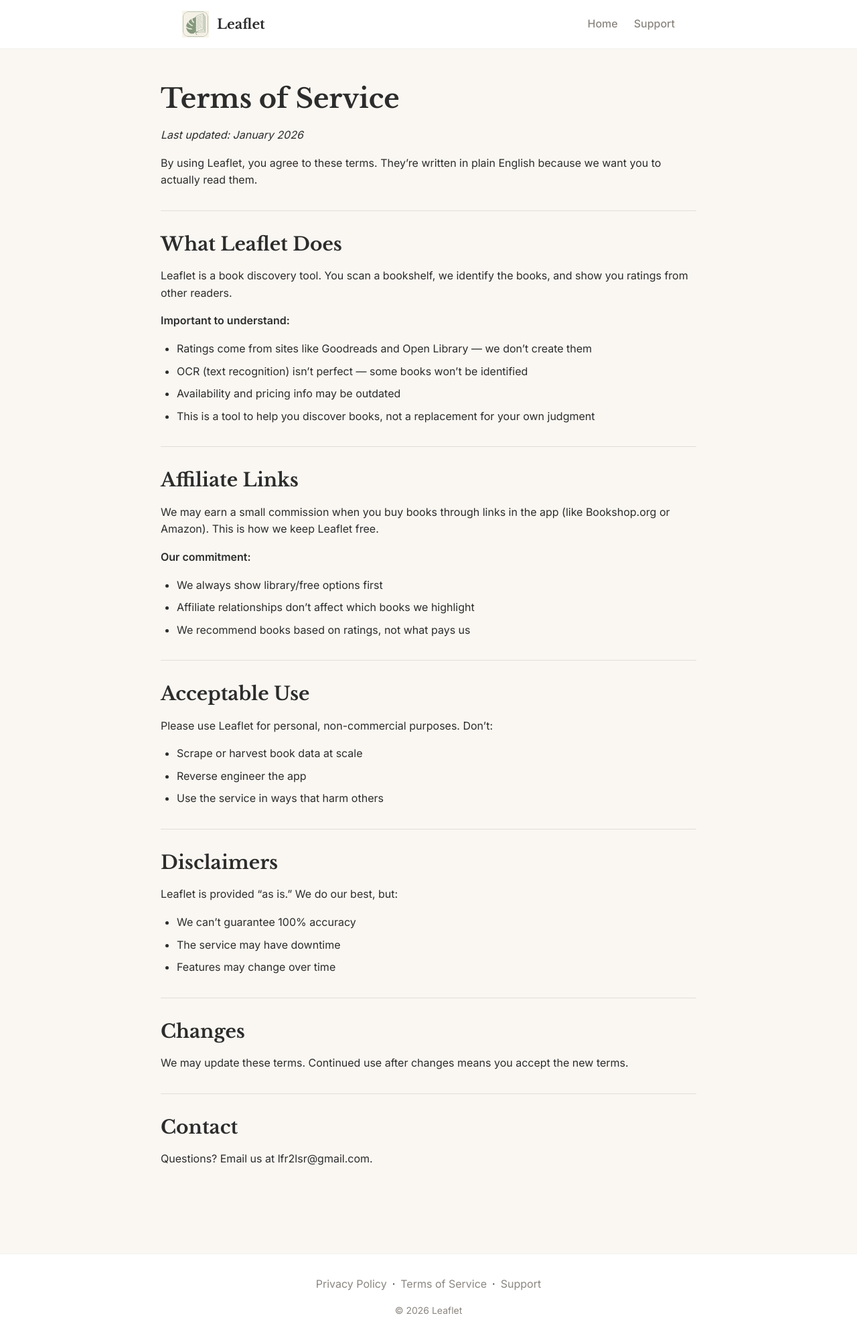
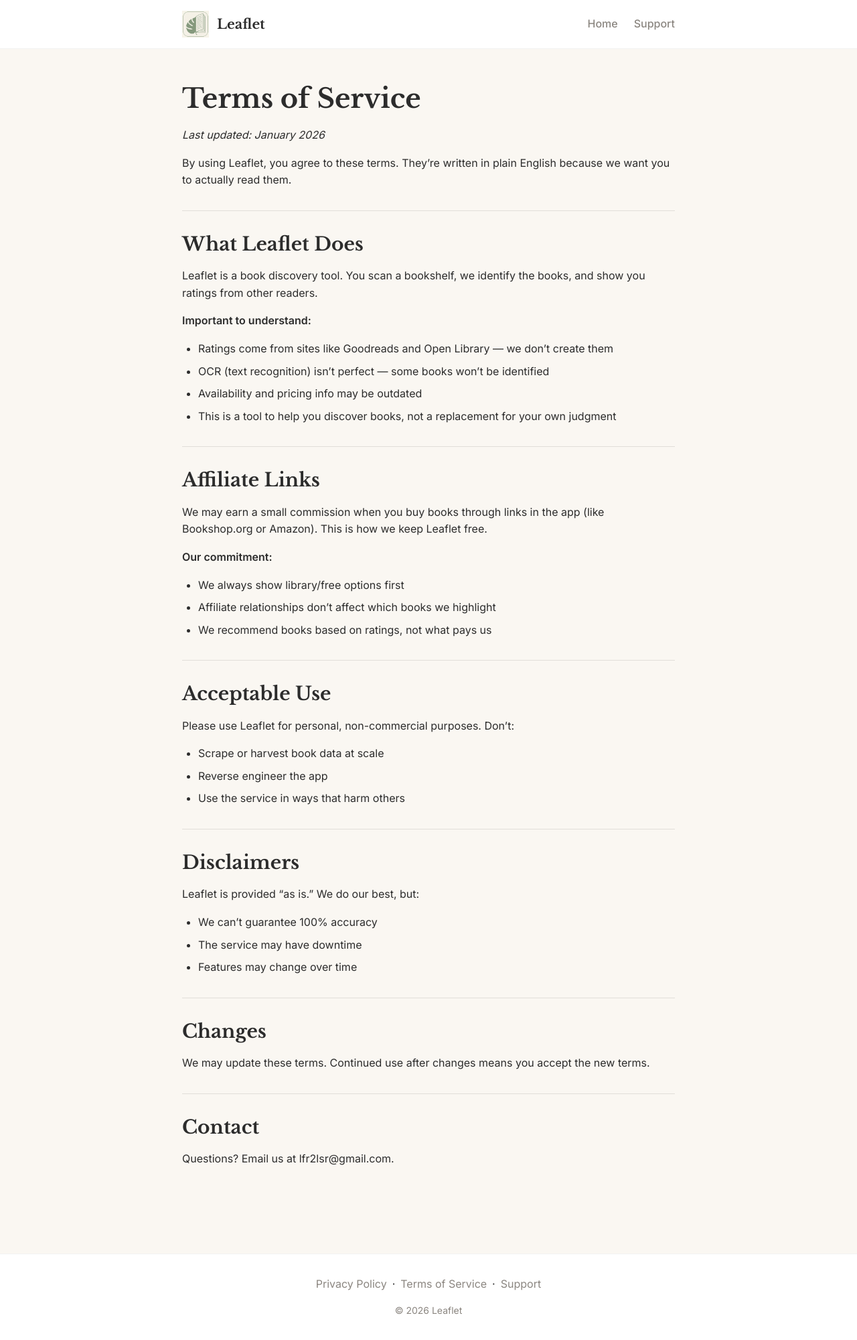
Before and after one commit to leaflet-books/leaflet-books.github.io, a Jekyll site: the page built from terms.md, in a window 1280 px wide. Shown: the whole page at 67% size. Built offline with Jekyll 4.4.1, drawn with Linux system fonts in a browser that asks for light colours.

Commit message:
Fix padding on all pages - top and sides

```diff
--- a/assets/css/style.css
+++ b/assets/css/style.css
@@ -195,11 +195,12 @@ hr {
 
 /* === Page Content === */
 .page-content {
-  padding: 3rem 0;
-}
-
-.page-content .container {
-  max-width: 700px;
+  padding-top: 3rem;
+  padding-bottom: 3rem;
+  padding-left: var(--spacing);
+  padding-right: var(--spacing);
+  max-width: var(--max-width);
+  margin: 0 auto;
 }
 
 .page-header {
```
